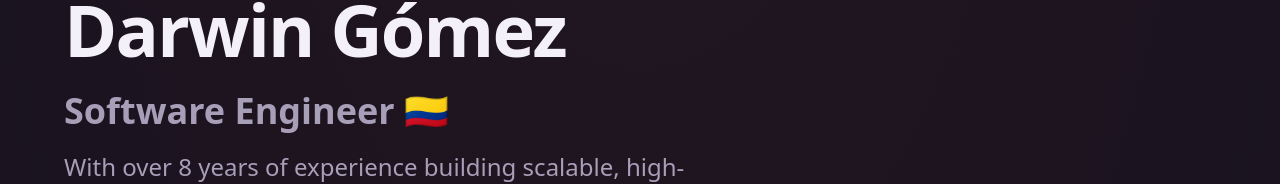
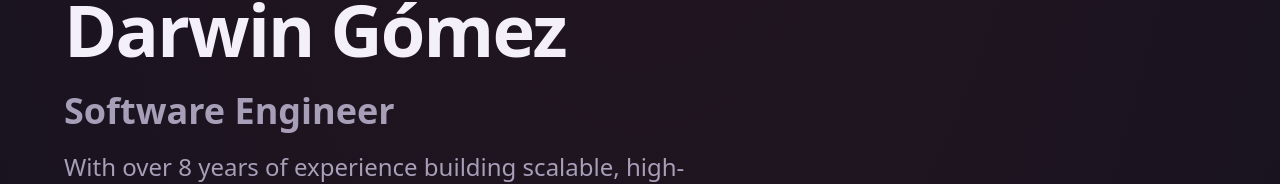
Before and after one commit to darwintnt/portfolio, a Vue app: page / in a window 1280 px wide. Shown: the part 200-384 px from the top of the page. Built offline with nearby package versions, Linux system fonts and the light colour scheme.

Commit message:
feat(ui): drop Colombia flag emoji from hero and footer

```diff
--- a/src/components/Footer.vue
+++ b/src/components/Footer.vue
@@ -67,7 +67,7 @@
 
         <div class="flex flex-col items-center md:items-end gap-1">
           <span class="font-accent text-3xl text-accent leading-none">
-            {{ t('hero.title') }} 🇨🇴
+            {{ t('hero.title') }}
           </span>
           <p class="text-muted text-sm">
             © {{ date }} {{ t('footer.designedBy') }}
--- a/src/components/Hero.vue
+++ b/src/components/Hero.vue
@@ -25,7 +25,7 @@
             class="text-2xl md:text-4xl font-semibold text-muted mb-4 animate-slide-up"
             :style="{ animationDelay: '0.15s' }"
           >
-            {{ t('hero.subtitle') }} 🇨🇴
+            {{ t('hero.subtitle') }}
           </h2>
 
           <p
```
